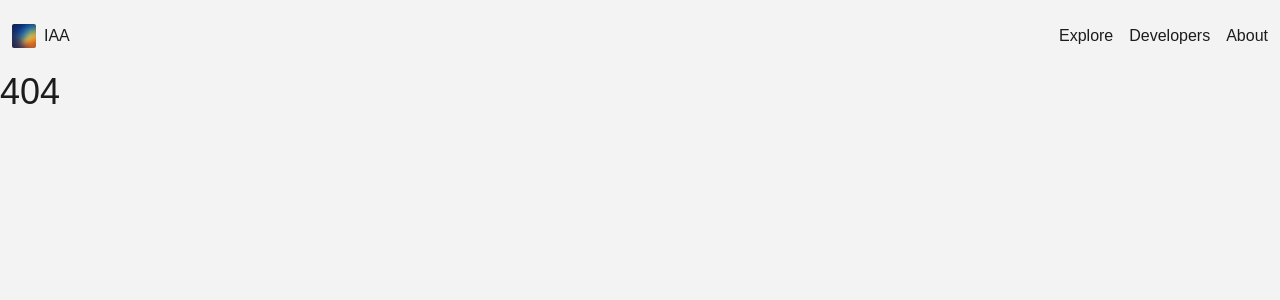
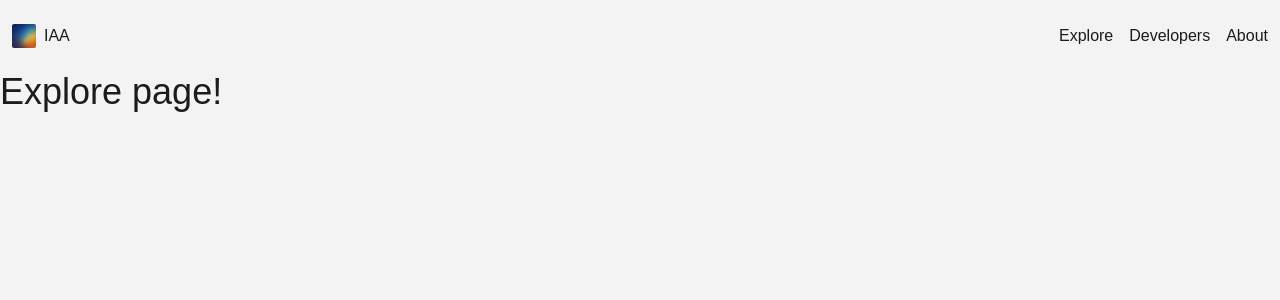
Before and after one commit to cdom27/art-api, a React (Vite) app in the folder client/: page /explore in a window 1280 px wide. Before the commit this address had no page. Shown: the top 300 px of the page. Built offline with nearby package versions, Linux system fonts and the light colour scheme; a web font is replaced by a local one.

Commit message:
add explore page to router

```diff
--- a/client/src/main.tsx
+++ b/client/src/main.tsx
@@ -5,6 +5,7 @@ import Home from './routes/Home';
 import Docs from './routes/Docs';
 import NotFound from './routes/NotFound';
 import './index.css';
+import Explore from './routes/Explore';
 
 createRoot(document.getElementById('root')!).render(
   <StrictMode>
@@ -12,6 +13,7 @@ createRoot(document.getElementById('root')!).render(
       <Routes>
         <Route path='/' element={<Home />} />
         <Route path='/docs' element={<Docs />} />
+        <Route path='/explore' element={<Explore />} />
         <Route path='*' element={<NotFound />} />
       </Routes>
     </BrowserRouter>
--- /dev/null
+++ b/client/src/routes/Explore.tsx
@@ -0,0 +1,9 @@
+import SiteLayout from '../layouts/SiteLayout';
+
+export default function Explore() {
+  return (
+    <SiteLayout>
+      <h1 className='text-4xl'>Explore page!</h1>
+    </SiteLayout>
+  );
+}
```
